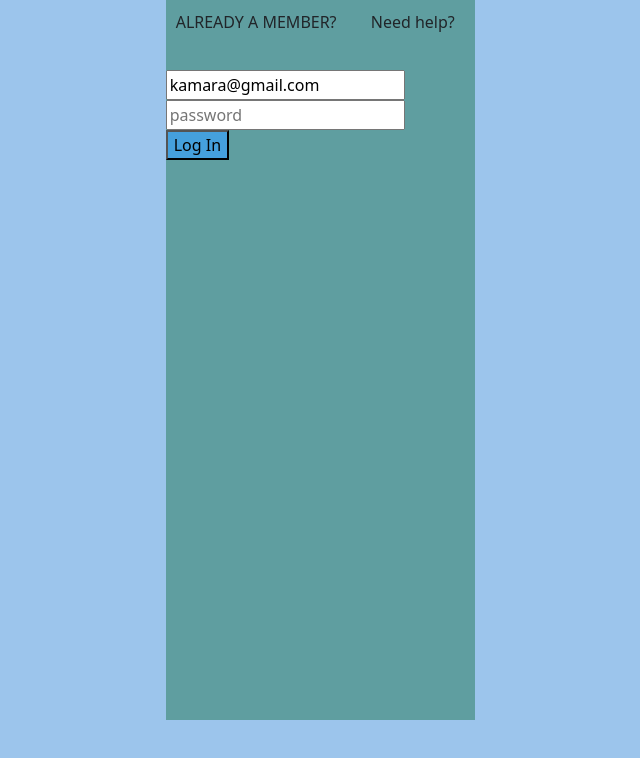
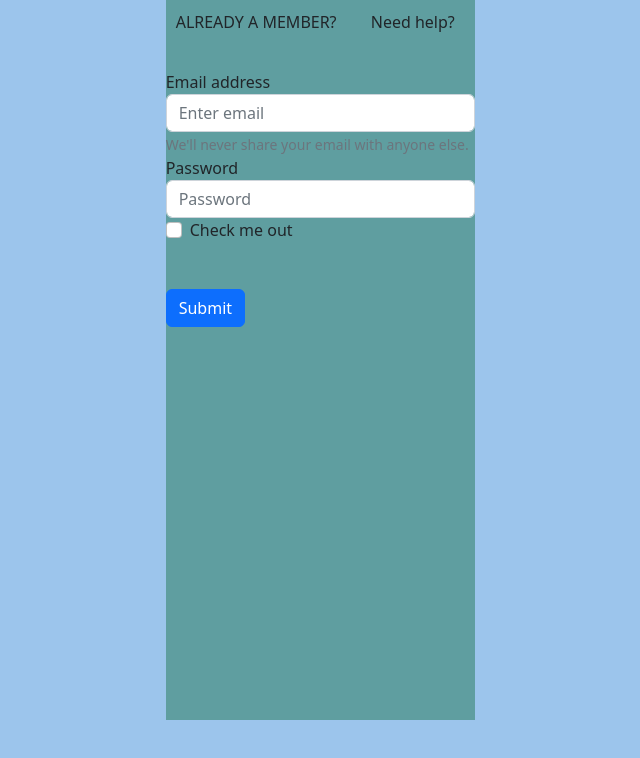
Before and after one commit to kale-Dev1/signup-form, a plain HTML site: page login.html in a window 1280 px wide. Shown: the whole page, without its empty margins (261-901 px from the left). Drawn offline with nearby package versions, Linux system fonts and the light colour scheme.

Commit message:
Add bootstrap form

```diff
--- a/login.html
+++ b/login.html
@@ -12,17 +12,22 @@
 <section class="login">
     <div class="loginForm" >
         <P>ALREADY A MEMBER? <span>Need help?</span></P>
-        <form action="">
-        <div>
-
-            <input type="email" id="email" value="kamara@gmail.com" placeholder="example@gmail.com">
-        </div>
-        <div>
-
-            <input type="password" id="password" placeholder="password">
-        </div>
-        <button style="background-color:rgb(69, 160, 221) ;">Log In</button>
-        </form>
+        <form>
+            <div class="form-group">
+              <label for="exampleInputEmail1">Email address</label>
+              <input type="email" class="form-control" id="exampleInputEmail1" aria-describedby="emailHelp" placeholder="Enter email">
+              <small id="emailHelp" class="form-text text-muted">We'll never share your email with anyone else.</small>
+            </div>
+            <div class="form-group">
+              <label for="exampleInputPassword1">Password</label>
+              <input type="password" class="form-control" id="exampleInputPassword1" placeholder="Password">
+            </div>
+            <div class="form-check">
+              <input type="checkbox" class="form-check-input" id="exampleCheck1">
+              <label class="form-check-label" for="exampleCheck1">Check me out</label>
+            </div>
+            <button type="submit" class="btn btn-primary">Submit</button>
+          </form>
     </div>
 </section>
 <script src="https://cdn.jsdelivr.net/npm/bootstrap@5.2.2/dist/js/bootstrap.bundle.min.js" integrity="sha384-OERcA2EqjJCMA+/3y+gxIOqMEjwtxJY7qPCqsdltbNJuaOe923+mo//f6V8Qbsw3" crossorigin="anonymous"></script>
```
